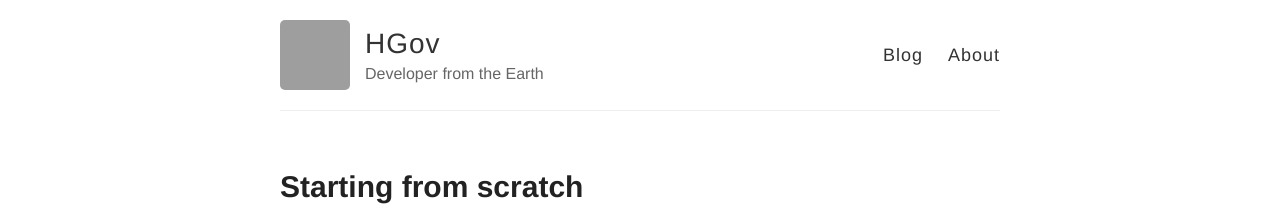
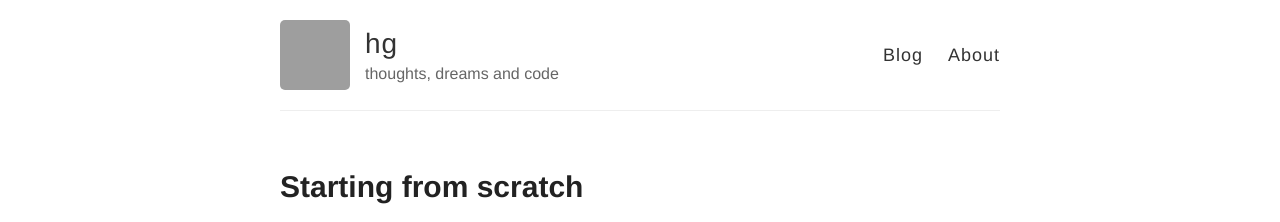
Before and after one commit to harigkn/harigkn.github.io, a Jekyll site: the page built from index.html, in a window 1280 px wide. Shown: the top 222 px of the page. Built offline with Jekyll 4.4.1, drawn with Linux system fonts in a browser that asks for light colours; grey boxes are pictures that could not be loaded.

Commit message:
Title and Description

```diff
--- a/_config.yml
+++ b/_config.yml
@@ -3,10 +3,10 @@
 #
 
 # Name of your site (displayed in the header)
-name: HGov
+name: hg
 
 # Short bio or description (displayed in the header)
-description: Developer from the Earth
+description: thoughts, dreams and code
 
 # URL of your avatar or profile pic (you could use your GitHub profile pic)
 avatar: https://avatars1.githubusercontent.com/u/25260062?v=3&s=460
```
